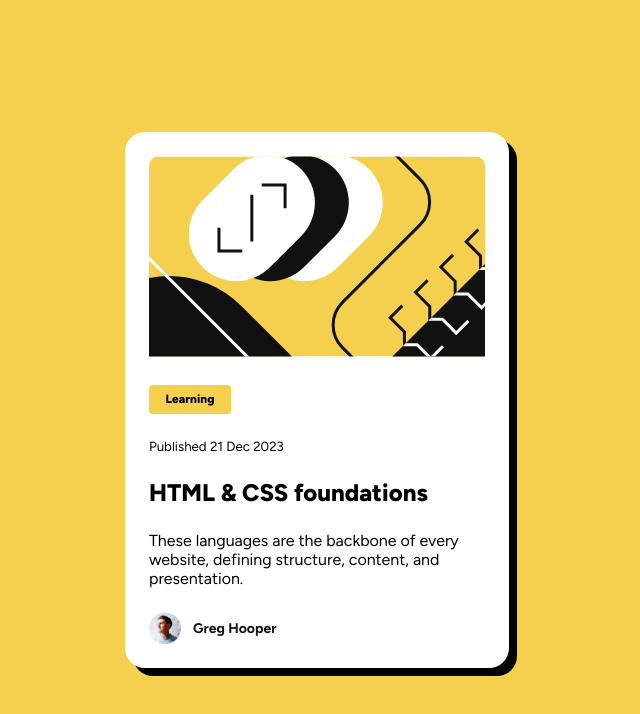
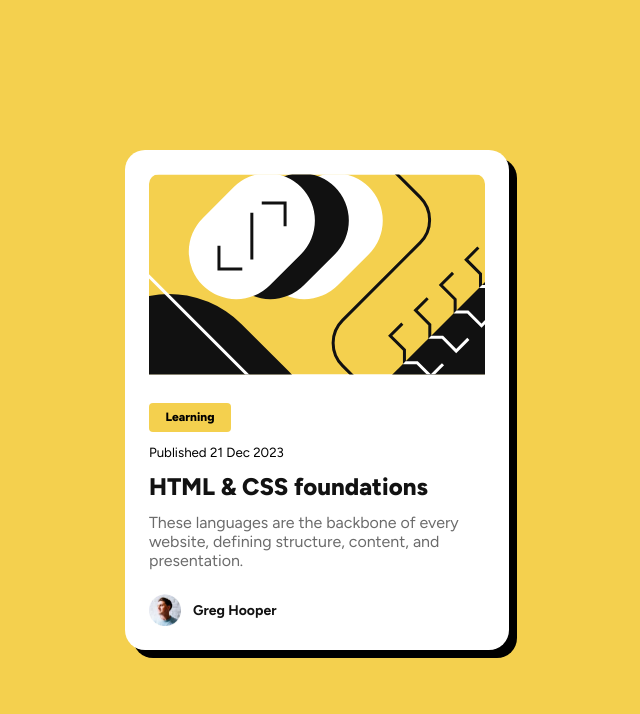
Before and after one commit to ephraimdjeket/Blog-preview-card, a plain HTML site: page index.html in a window 1280 px wide. Shown: the whole page, without its empty margins (323-963 px from the left). Drawn offline with Linux system fonts and the light colour scheme.

Commit message:
Minor change

```diff
--- a/styles.css
+++ b/styles.css
@@ -63,6 +63,11 @@ background-color: var(--Yellow);
 
 .blog-card-text > h1 {
   font-weight: 800;
+  color: var(--Gray-950);
+}
+
+.blog-card-text > p {
+  color: var(--Gray-500);
 }
 
 h1:hover {
@@ -73,7 +78,7 @@ h1:hover {
 .blog-card-text {
   display: flex;
   flex-direction: column;
-  gap: var(--Space-300);
+  gap: var(--Space-150);
 }
 
 .greg-hooper-container {
```
